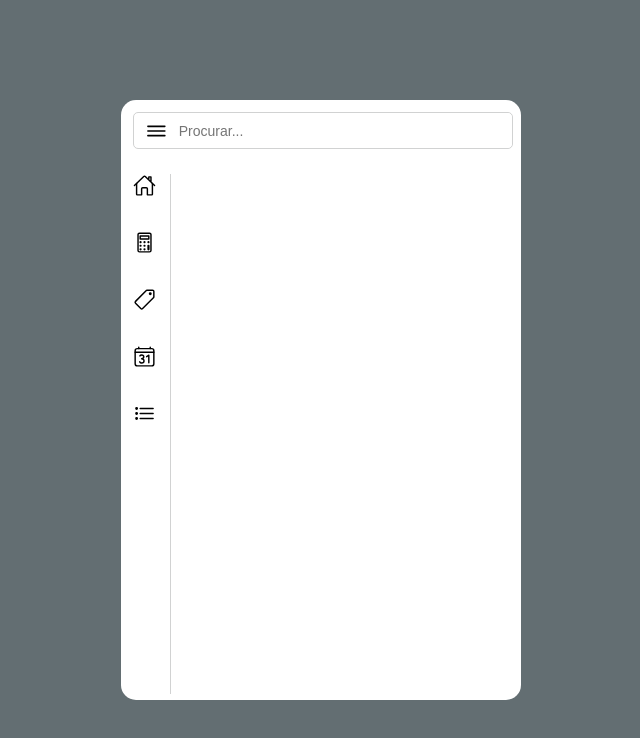
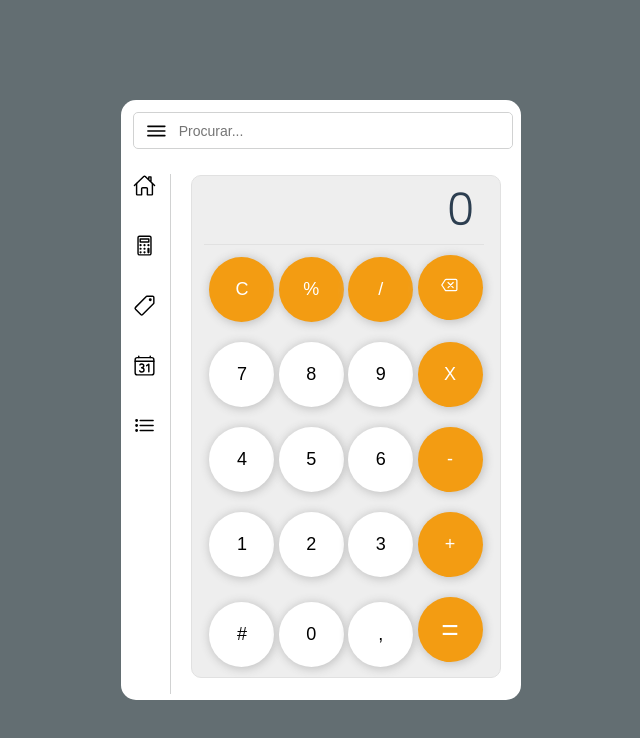
Before and after one commit to Maxwellx96/protejoAplicativo, a plain HTML site: page index.html in a window 1280 px wide. Both pictures are taken after a click on the element 463 px from the left and 242 px from the top of the page. Shown: the whole page, without its empty margins (319-959 px from the left). Drawn offline with nearby package versions, Linux system fonts and the light colour scheme.

Commit message:
Novas Features
Calculadora foi adicionada. Ajuste no Css

```diff
--- /dev/null
+++ b/calculator.css
@@ -0,0 +1,59 @@
+.calculator{
+    position: absolute;
+    top: 0;
+    background: #eeeeee;
+    border-radius: 10px;
+    border: 1px solid #e1e1e1;
+    width: 310px;
+    display: grid;
+    justify-content: center;
+}
+
+.visor {
+    border-radius: 5px;
+    width: 280px;
+}
+
+.visor div{
+    font-size: 45px;
+    padding: 0 10px 0 0;
+    color: #2c3e50;
+    text-align: right;
+    border-bottom: 1px solid #e1e1e1;
+}
+
+.botoes div{
+    padding: 10px 5px 10px 5px;
+}
+
+.botoes button{
+    cursor: pointer;
+    background: #fff;
+    box-shadow: 1px 1px 10px 1px  #c2c2c2;
+    color: #000;
+    border: none;
+    border-radius: 50%;
+    font-size: 18px;
+    text-align: center;
+    width: 65px;
+    height: 65px;
+}
+
+.botoes button:hover{
+    transform: scale(1.04);
+}
+
+.botoes ion-icon{
+    font-size: 20px;
+}
+
+.botoes .otherButtons{
+    color: #fff;
+    background:#f39c12;
+}
+
+.botoes .iqual{
+    color: #fff;
+    font-size: 30px;
+    background: #f39c12;
+}
--- a/index.html
+++ b/index.html
@@ -5,6 +5,7 @@
     <meta name="viewport" content="width=device-width, initial-scale=1">
     <title>Projeto Aplicativo</title>
     <link href="style.css" rel="stylesheet" >
+    <link href="calculator.css" rel="stylesheet">
 </head>
   <body>
 
@@ -18,15 +19,15 @@
         </div>
 
         <div class="sidebar">
-            <ion-icon name="home-outline"></ion-icon>
-            <ion-icon name="calculator-outline"></ion-icon>
-            <ion-icon name="pricetag-outline"></ion-icon>
+            <ion-icon name="home-outline" title="Início"></ion-icon>
+            <ion-icon name="calculator-outline" title="Calculadora"></ion-icon>
+            <ion-icon name="pricetag-outline" title="Melhores Preços"></ion-icon>
             <ion-icon name="calendar-number-outline"></ion-icon>
-            <ion-icon name="list-outline"></ion-icon>
+            <ion-icon name="list-outline" title="Lista"></ion-icon>
         </div>
 
         <div class="container-content">
-          <div class="home">
+          <div class="home active">
               <img src="https://img.freepik.com/vetores-gratis/vetor-de-gradiente-de-logotipo-colorido-de-passaro_343694-1365.jpg?size=338&ext=jpg&ga=GA1.1.1546980028.1702857600&semt=ais"/>
               <img src="https://upload.wikimedia.org/wikipedia/commons/thumb/2/24/LEGO_logo.svg/768px-LEGO_logo.svg.png"/>
               <img src="https://img.freepik.com/vetores-gratis/modelo-de-design-de-caneta-de-pena-gradiente_23-2149837194.jpg?w=740&t=st=1702957737~exp=1702958337~hmac=913982744e52bf6061bb95aa8d192ba26c5164caefc067fde0b7550fb21f80ac"/>
@@ -37,8 +38,42 @@
 
 
         <div class="calculator disable">
-
-        </div>
+          <div class="visor">
+            <div>0</div>
+          </div>
+          <div class="botoes">
+              <div>
+                <button class="otherButtons">C</button>
+                <button class="otherButtons">%</button>
+                <button class="otherButtons">/</button>
+                <button class="otherButtons"><ion-icon name="backspace-outline"></ion-icon></button>
+              </div>
+              <div>
+                <button>7</button>
+                <button>8</button>
+                <button>9</button>
+                <button class="otherButtons">X</button>
+              </div>
+              <div>
+                <button>4</button>
+                <button>5</button>
+                <button>6</button>
+                <button class="otherButtons">-</button>
+              </div>
+              <div>
+                <button>1</button>
+                <button>2</button>
+                <button>3</button>
+                <button class="otherButtons">+</button>
+              </div>
+              <div>
+                <button>#</button>
+                <button>0</button>
+                <button>,</button>
+                <button class="iqual">=</button>
+              </div>
+            </div>
+          </div>
 
         </div>
 
--- a/script.js
+++ b/script.js
@@ -28,6 +28,7 @@ homeClick.addEventListener("click", ()=>{
 calculatorClick.addEventListener("click", ()=>{
     if(calculatorContent.classList[1] != undefined){
         homeContent.classList.add("disable")
+        calculatorContent.classList.add("active")
         calculatorContent.classList.remove("disable")
     }
 })
--- a/style.css
+++ b/style.css
@@ -1,3 +1,5 @@
+@import url('https://fonts.googleapis.com/css2?family=Poppins:wght@100;300&display=swap');
+
 *{
     margin: 0;
     padding: 0;
@@ -6,16 +8,18 @@
 
 .active{
     scale: 1;
-    transition: all 0.6s cubic-bezier(0.23, 1, 0.320, 1);
+    transition: all 0.6s ease-in-out;
 }
 
 .disable{
-    scale: 0;
-    transition: all 0.4s ease-in-out;
+    transform: translateX(400px);
+    opacity: 0 ;
+    transition: all 0.6s ease-in-out;
 }
 
 body{
     background: #636e72;
+    font-family: "Poppins", sans-serif;
     display: flex;
     align-items: center;
     justify-content: center;
@@ -29,6 +33,7 @@ body{
     width: 400px;
     height: 600px;
     padding: 12px;
+    overflow: hidden;
 }
 
 .search{
@@ -74,7 +79,7 @@ body{
 .sidebar ion-icon {
     font-size: 23px;
     margin-bottom: 30px;
-    transition: all 0.2s linear;
+    transition: all 0.5s linear;
     cursor: pointer;
 }
 
@@ -97,7 +102,7 @@ body{
 }
 
 .container-content img{
-    width: 62px;
+    width: 90px;
     border-radius: 50%;
     object-fit: cover;
     transition: all 0.3s ease-in-out;
@@ -113,8 +118,3 @@ body{
     align-items: center;
     gap: 20px;
 }
-
-.calculator{
-    position: absolute;
-    top: 0;
-}
```
